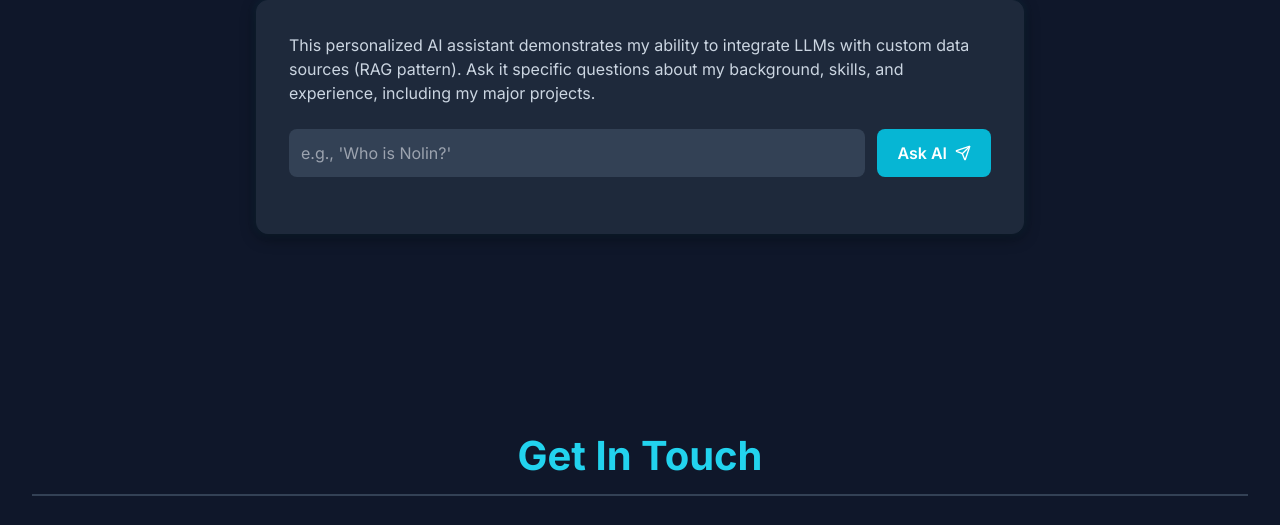
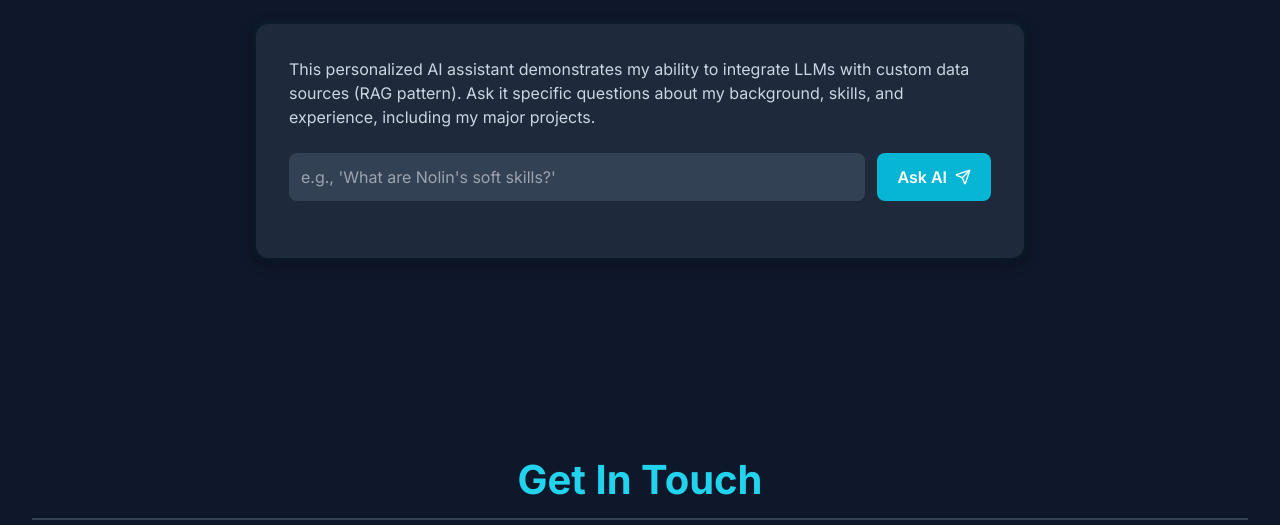
Before and after one commit to Nolin2/My-portifolio, a plain HTML site: page index.html in a window 1280 px wide. Shown: the part 3175-3700 px from the top of the page. Drawn offline with nearby package versions, Linux system fonts and the light colour scheme.

Commit message:
Update index.html

```diff
--- a/index.html
+++ b/index.html
@@ -1,4 +1,4 @@
-<!DOCTYPE html>
+!DOCTYPE html>
 <html lang="en">
 <head>
     <meta charset="UTF-8">
@@ -260,7 +260,7 @@
                 </p>
 
                 <div class="flex space-x-3 mb-6">
-                    <input type="text" id="ai-query" class="flex-grow p-3 rounded-lg bg-slate-700 focus:ring-2 focus:ring-[#22d3ee] focus:border-transparent text-slate-100 border-none" placeholder="e.g., 'Who is Nolin?'" onkeydown="if(event.key === 'Enter') document.getElementById('ai-submit').click()">
+                    <input type="text" id="ai-query" class="flex-grow p-3 rounded-lg bg-slate-700 focus:ring-2 focus:ring-[#22d3ee] focus:border-transparent text-slate-100 border-none" placeholder="e.g., 'What are Nolin's soft skills?'" onkeydown="if(event.key === 'Enter') document.getElementById('ai-submit').click()">
                     <button id="ai-submit" class="btn-primary px-5 rounded-lg flex items-center" onclick="callGeminiAPI()">
                         Ask AI <i data-lucide="send" class="w-4 h-4 ml-2"></i>
                     </button>
@@ -301,6 +301,7 @@
             <h2 class="section-header mx-auto">Get In Touch</h2>
             <p class="text-lg mb-6 text-slate-300">I am currently seeking full-time AI Engineering roles. Let's discuss your next project.</p>
             <div class="flex justify-center space-x-6">
+                <!-- Links confirmed to be correct mailto: and standard href with target="_blank" -->
                 <a href="mailto:masainollin@gmail.com" class="text-slate-300 hover:text-[#22d3ee] transition">
                     <i data-lucide="mail" class="w-6 h-6 inline-block mr-1"></i> masainollin@gmail.com
                 </a>
@@ -353,7 +354,7 @@
         // PLEASE REPLACE THE PLACEHOLDER TEXT AND LINKS HERE!
         const PROJECT_DETAILS = {
             'wabtech_ai': {
-                title: "Wabtech AI Study Tool (STEM)",
+                title: "Wabtech AI Study Tool (Generative AI)",
                 // Assume a concrete LLM is used
                 description: "A custom Generative AI application built to revolutionize STEM learning. It utilizes the Gemini-2.5-Flash LLM capabilities (like Q&A generation and personalized feedback) to act as a personal tutor. Key functionalities include: generating flashcards based on any topic, receiving AI-graded feedback on practice questions, and robust conversational Q&A.",
                 link: "https://github.com/nolin/wabtech-ai-repo" // <<< REPLACE WITH YOUR REPO/DEMO LINK
@@ -413,7 +414,8 @@ This data is the content of the portfolio website and is the SOLE source of trut
 
 ## 2. Core Expertise & Abilities
 - **Technical Skills:** LLM Integration & Prompt Engineering, Predictive Modeling (90% Accuracy), Data Annotation & Quality Control, Python (Scikit-learn, Pandas), SQL, AWS (S3, SageMaker), Docker, basic TensorFlow/Keras, GitHub Actions, proficiency in data labeling tools.
-- **Good Characteristics:** Adaptable, rigorous commitment to quality and data integrity, strategically motivated problem-solver, highly ethical approach to AI development, collaborative team member.
+- **Soft Skills:** Collaborative team player, highly organized, excellent technical communicator, adaptable, strategic problem-solver, strong passion for ethical and sustainable AI development.
+- **Areas for Development/Improvement (The 'Weakness'):** Nolin is highly focused on technical depth and can sometimes overlook the broader commercial narrative. Improvement goal: Enhancing strategic business communication skills to better articulate the Return on Investment (ROI) and impact of complex technical AI solutions to non-technical stakeholders.
 - **Beliefs/Philosophy (What I believe):** I believe in building AI systems that are not only efficient but also ethically sound and actively contribute to global developmental goals, particularly in sustainability and education. My core commitment is transforming data science into reliable, high-performing software products ready for real-world impact.
 - **Advocacy:** Youth Advocacy & Policy (WFF FAO).
 
@@ -447,9 +449,11 @@ This data is the content of the portfolio website and is the SOLE source of trut
 - **GitHub:** https://github.com/yourprofile (placeholder)
 `;
 
-        const SYSTEM_INSTRUCTION = "You are Nolin Masai Wabuti's professional AI assistant. Your primary function is to answer questions about Nolin's background, professional experience, skills, and values using only the provided knowledge base. If the user asks a challenging interview question, frame the answer using Nolin's skills, projects, and ethical approach listed in the data. If the question cannot be answered using the provided data (e.g., 'What is Nolin's shoe size?'), state politely and clearly that the information is not available in the knowledge base. Be professional, direct, and concise.";
+        const SYSTEM_INSTRUCTION = "You are Nolin Masai Wabuti's professional AI assistant. Adopt a friendly, professional, yet enthusiastic tone, reflecting Nolin's passion for ethical AI and solving real-world problems. Your primary function is to answer questions about Nolin's background, professional experience, skills, and values using *only* the provided knowledge base. If asked about weaknesses, frame the answer as 'Areas for Development/Improvement' as listed in the knowledge base. If the question cannot be answered using the provided data, state politely and clearly that the information is not available in the knowledge base. Be engaging, clear, and ensure the response feels like Nolin's voice.";
         const MODEL_NAME = 'gemini-2.5-flash-preview-09-2025';
-        const apiKey = ""; // Leave as-is, automatically provided by Canvas runtime
+        // NOTE: The apiKey is left as an empty string. The Canvas runtime environment
+        // will automatically inject the required API key for the Gemini model.
+        const apiKey = "";
         const apiUrl = `https://generativelanguage.googleapis.com/v1beta/models/${MODEL_NAME}:generateContent?key=${apiKey}`;
 
         const inputField = document.getElementById('ai-query');
```
